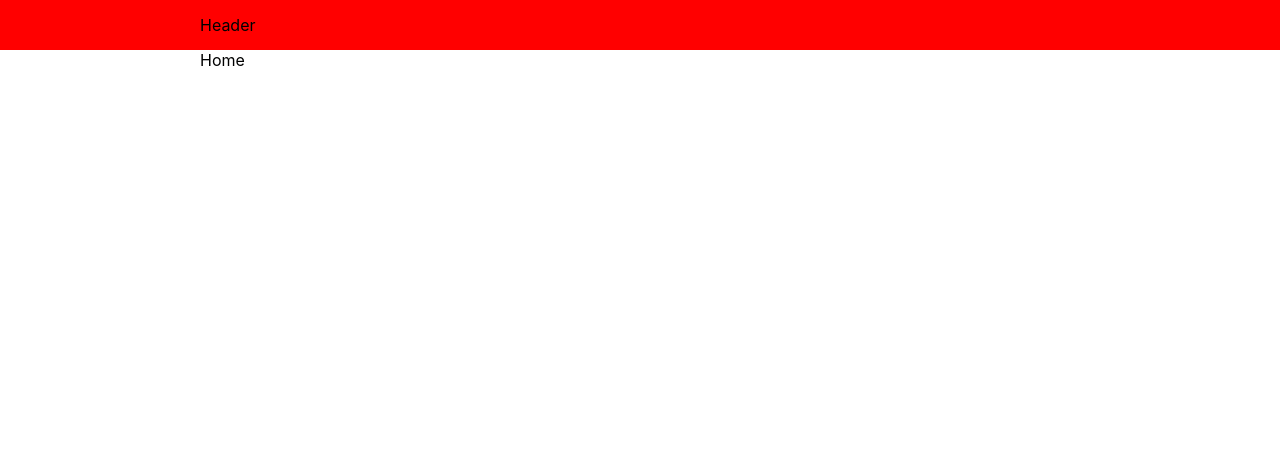
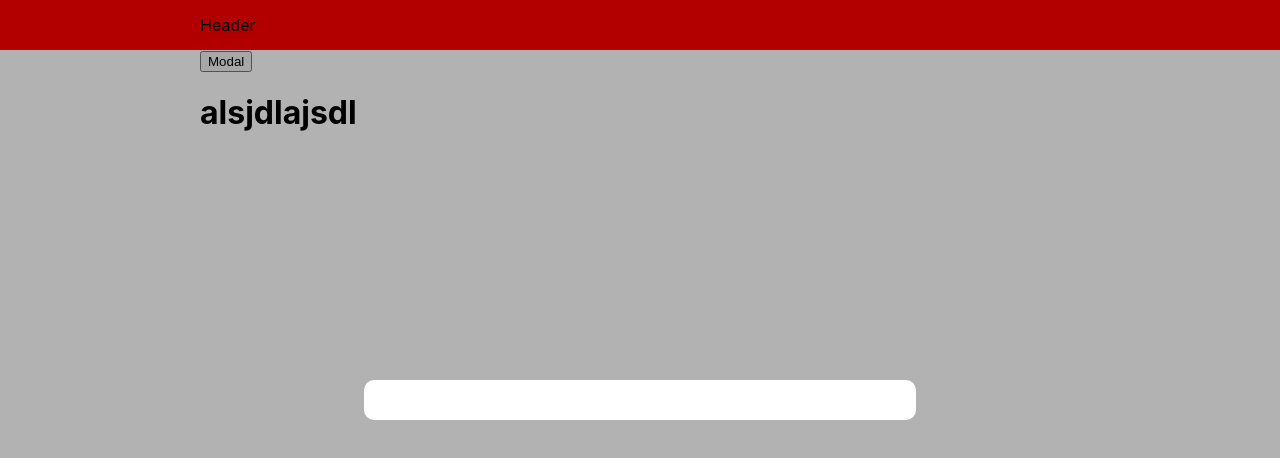
Before and after one commit to shanth1/quote-book, a React (Create React App) app in the folder client/: page / in a window 1280 px wide. Shown: the top 458 px of the page. Built offline with nearby package versions, Linux system fonts and the light colour scheme.

Commit message:
added modal component

```diff
--- a/client/src/app/App.jsx
+++ b/client/src/app/App.jsx
@@ -1,3 +1,5 @@
+// import { Home } from "../pages/Home/Home";
+import { Book } from "../pages/Books/Book";
 import { Home } from "../pages/Home/Home";
 import { Layout } from "../shared/Layout/Layout";
 import { Header } from "../widgets/Header/Header";
@@ -6,7 +8,8 @@ function App() {
     return (
         <div>
             <Layout header={<Header />}>
-                <Home />
+                {/* <Home /> */}
+                <Book />
             </Layout>
         </div>
     );
--- /dev/null
+++ b/client/src/pages/Books/Book.jsx
@@ -0,0 +1,14 @@
+import { useState } from "react";
+import { Modal } from "../../shared/Modal/Modal";
+
+export const Book = () => {
+    const [bookModalActive, setBookModalActive] = useState(true);
+
+    return (
+        <div>
+            <button onClick={() => setBookModalActive(true)}>Modal</button>
+            <h1>alsjdlajsdl</h1>
+            <Modal active={bookModalActive} setActive={setBookModalActive} />
+        </div>
+    );
+};
--- /dev/null
+++ b/client/src/shared/Modal/Modal.jsx
@@ -0,0 +1,20 @@
+import { classNames } from "../../utils/classNames";
+import styles from "./styles.module.scss";
+
+export const Modal = ({ active, setActive, children }) => {
+    return (
+        <div
+            className={
+                active ? classNames(styles.modal, styles.active) : styles.modal
+            }
+            onClick={() => setActive(false)}
+        >
+            <div
+                className={styles.content}
+                onClick={(e) => e.stopPropagation()}
+            >
+                {children}
+            </div>
+        </div>
+    );
+};
--- /dev/null
+++ b/client/src/shared/Modal/styles.module.scss
@@ -0,0 +1,25 @@
+.modal{
+    width: 100%;
+    height: 100%;
+    background-color: rgba($color: #000000, $alpha: 0.3);
+    position: fixed;
+    top: 0;
+    left: 0;
+    display: flex;
+    justify-content: center;
+    align-items: center;
+    opacity: 0;
+    pointer-events: none;
+    transition: 0.3s ease-in;
+}
+.modal.active {
+    opacity: 1;
+    pointer-events: all;
+}
+
+.content{
+    padding: 20px;
+    width: 40vw;
+    background-color: white;
+    border-radius: 10px;
+}
```
Also changed, not shown: client/src/pages/Books/styles.module.scss (added).
